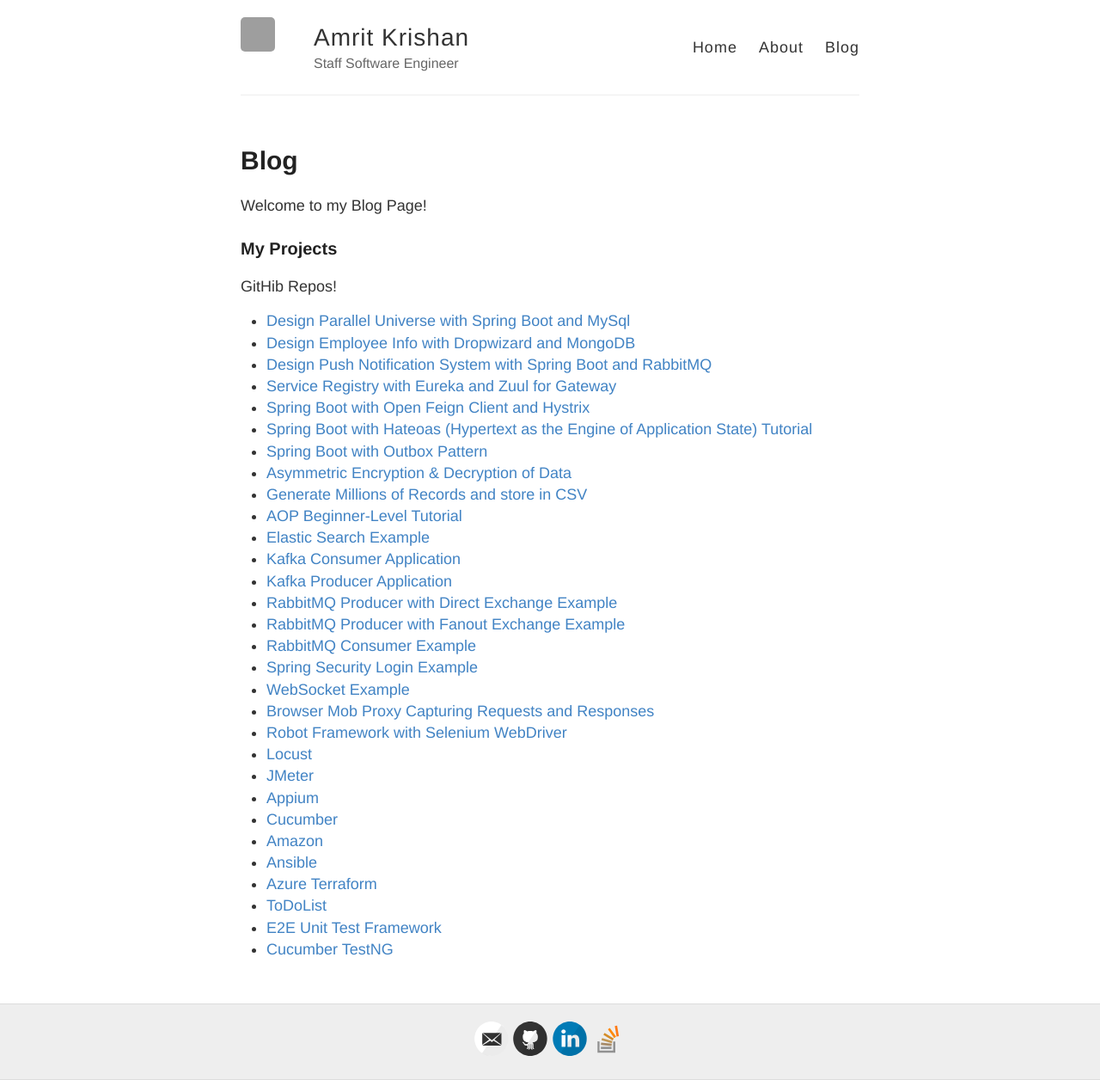
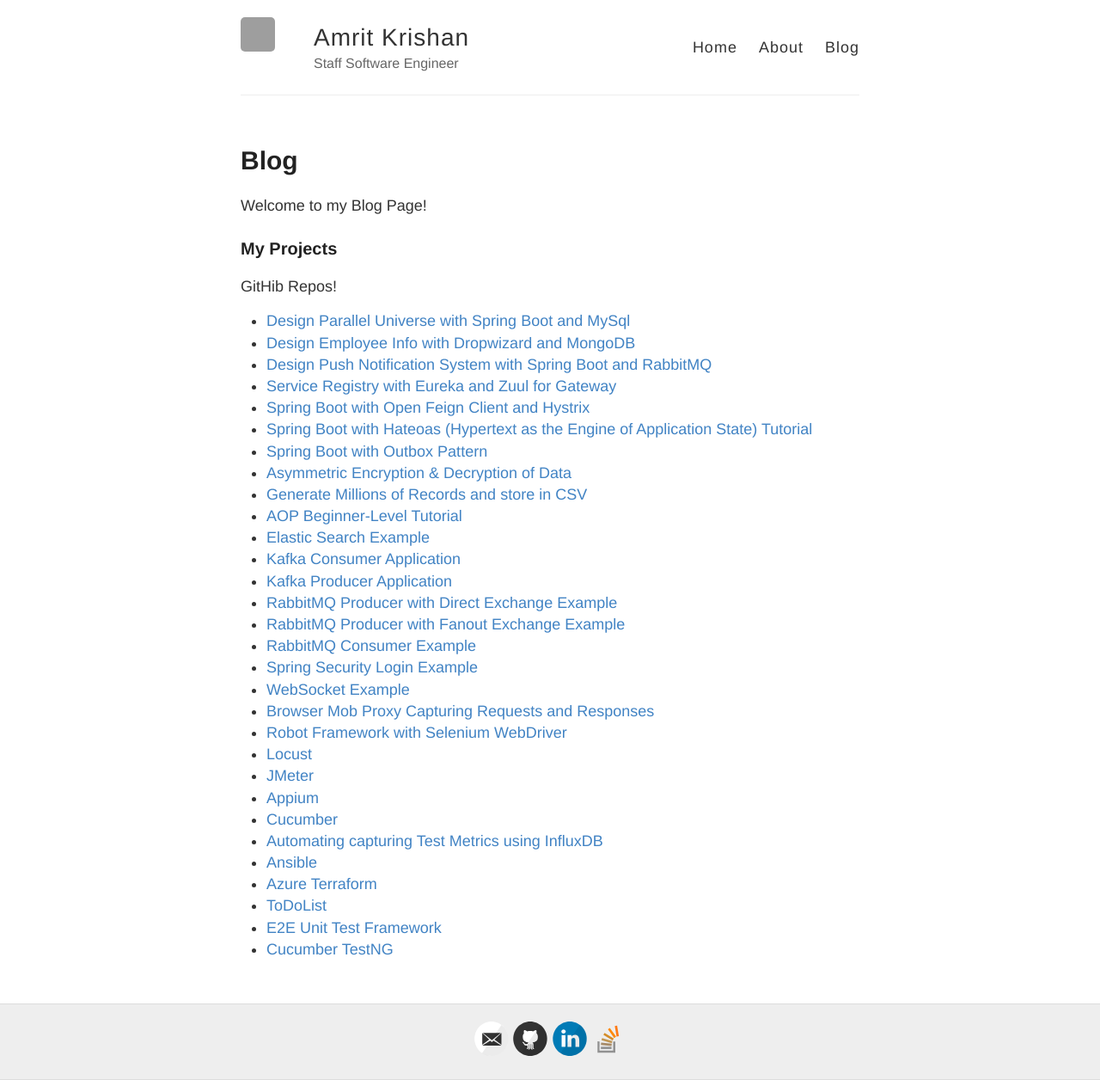
Before and after one commit to amritkrishan/amritkrishan.github.io, a Jekyll site: the page built from blog.md, in a window 1280 px wide. Shown: the whole page at 86% size. Built offline with Jekyll 4.4.1, drawn with Linux system fonts in a browser that asks for light colours; grey boxes are pictures that could not be loaded.

Commit message:
Update blog.md

```diff
--- a/blog.md
+++ b/blog.md
@@ -35,7 +35,7 @@ GitHib Repos!
 	<li><a href="https://github.com/amritkrishan/jMeter">JMeter</a></li>
 	<li><a href="https://github.com/amritkrishan/Appium/tree/master/MyProject">Appium</a></li>
 	<li><a href="https://github.com/amritkrishan/Cucumber">Cucumber</a></li>
-	<li><a href="https://github.com/amritkrishan/Amazon">Amazon</a></li>
+	<li><a href="https://github.com/amritkrishan/TestMetricsInflux">Automating capturing Test Metrics using InfluxDB</a></li>
 	<li><a href="https://github.com/amritkrishan/Ansible">Ansible</a></li>
 	<li><a href="https://github.com/amritkrishan/azure_terraform">Azure Terraform</a></li>
 	<li><a href="https://github.com/amritkrishan/ToDoList">ToDoList</a></li>
```
